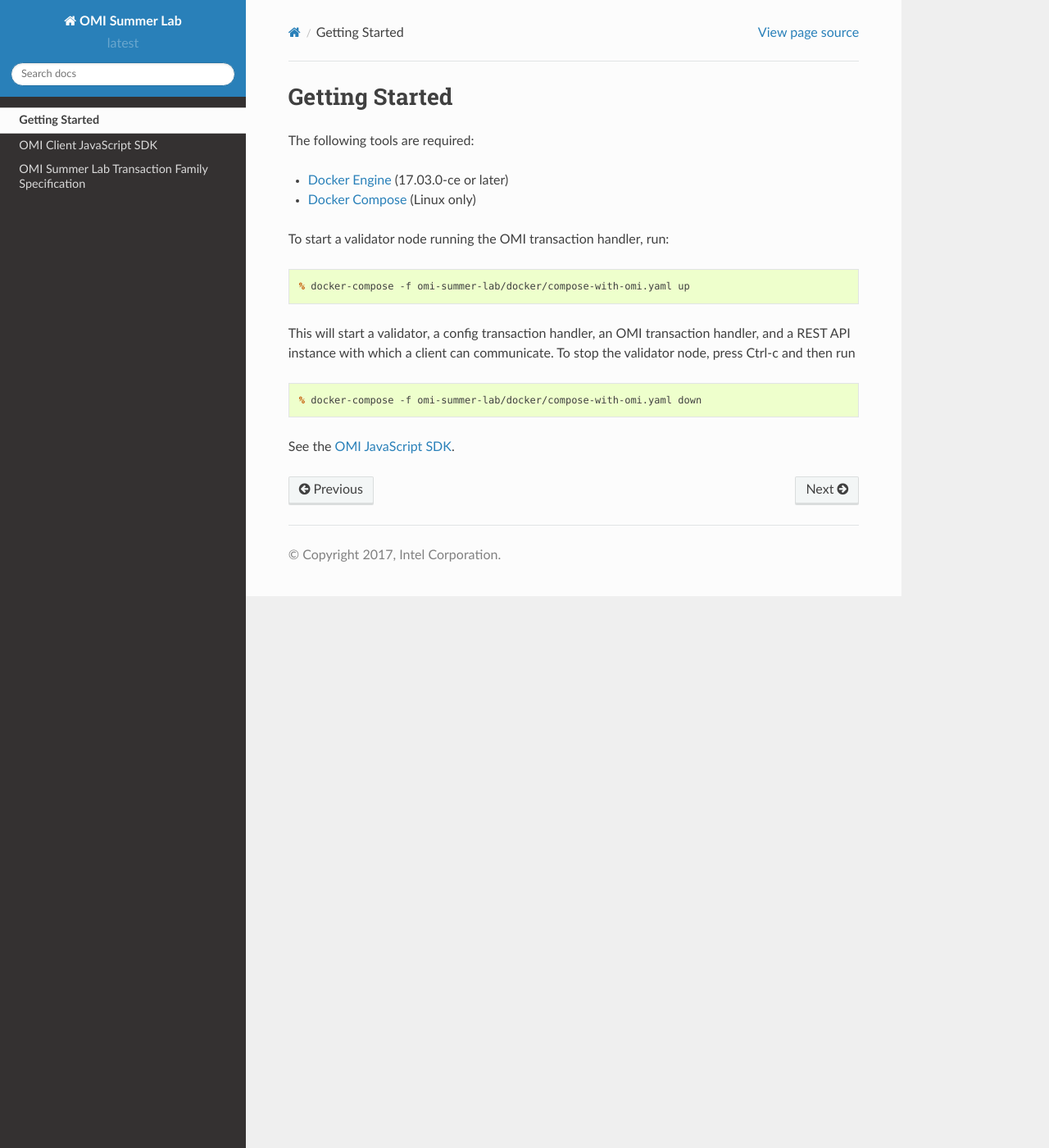
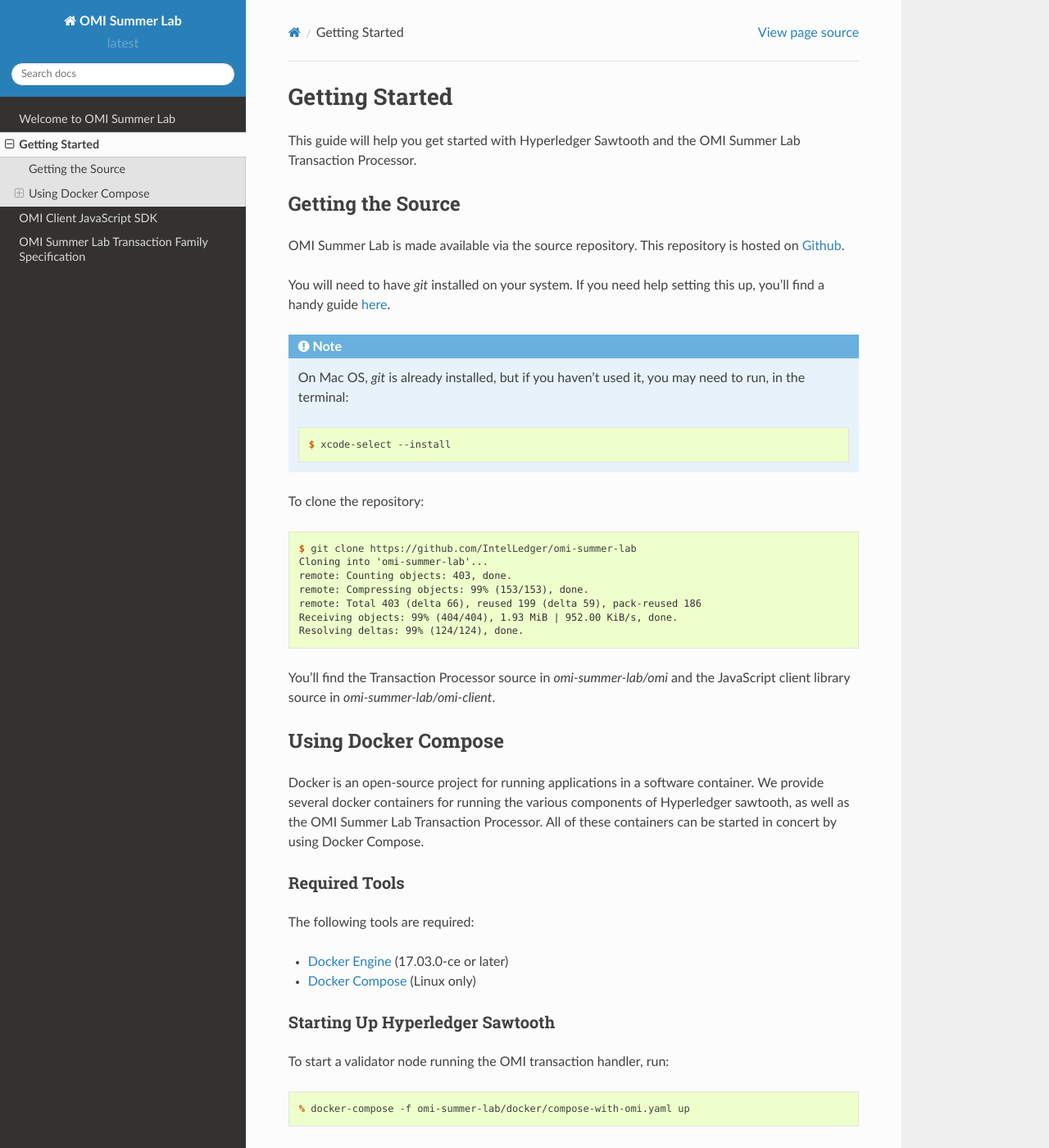
Before and after one commit to IntelLedger/omi-summer-lab, a Sphinx documentation site: the page built from docs/source/getting_started.rst, in a window 1280 px wide and 1400 px high. Shown: the whole window at 82% size. Built offline with Sphinx 7.4.7 and the Read the Docs theme 2.0.0, drawn with Linux system fonts in a browser that asks for light colours; some of the changed text lies outside the part shown.

Commit message:
Improved getting started doc; Add Welcome
Signed-off-by: Peter Schwarz <pschwarz@bitwise.io>

```diff
--- a/docs/source/_templates/indexcontent.html
+++ b/docs/source/_templates/indexcontent.html
@@ -1,13 +1,22 @@
 {%- extends "layout.html" %}
-{% set title = 'Overview' %}
+{% set title = 'OMI Summer Lab' %}
 {% block body %}
 
   <h1>OMI Summer Lab</h1>
 
+  <p class="biglink"><a class="biglink" href="{{ pathto("welcome")
+    }}">{% trans %}Welcome to OMI Summer Lab{% endtrans %}</a><br/>
+    <span class="linkdescr">{% trans %}Learn about OMI Summer Lab on
+      Hyperledger Sawtooth{% endtrans %}</span></p>
+
   <p class="biglink"><a class="biglink" href="{{ pathto("getting_started")
     }}">{% trans %}Getting Started{% endtrans %}</a><br/>
-    <span class="linkdescr">{% trans %}gettting started with OMI Summer Lab on
+    <span class="linkdescr">{% trans %}Gettting started with OMI Summer Lab on
       Hyperledger Sawtooth{% endtrans %}</span></p>
 
+  <p class="biglink"><a class="biglink" href="{{ pathto("omi_client")
+    }}">{% trans %}OMI Client JavaScript SDK{% endtrans %}</a><br/>
+    <span class="linkdescr">{% trans %}Using the OMI JavaScript Client SDK
+      {% endtrans %}</span></p>
 
 {% endblock %}
--- a/docs/source/contents.rst
+++ b/docs/source/contents.rst
@@ -4,6 +4,8 @@ Table of Contents
 
 .. toctree::
 
+   welcome.rst
+
    getting_started.rst
 
    omi_client.rst
--- a/docs/source/getting_started.rst
+++ b/docs/source/getting_started.rst
@@ -2,6 +2,55 @@
 Getting Started
 ***************
 
+This guide will help you get started with Hyperledger Sawtooth and the OMI
+Summer Lab Transaction Processor.
+
+Getting the Source
+******************
+
+OMI Summer Lab is made available via the source repository.  This repository is
+hosted on `Github <https://github.com/IntelLedger/omi-summer-lab>`__.
+
+You will need to have `git` installed on your system. If you need help setting
+this up, you'll find a handy guide `here
+<https://help.github.com/articles/set-up-git/>`__.
+
+.. note::
+
+  On Mac OS, `git` is already installed, but if you haven't used it, you may
+  need to run, in the terminal:
+
+  .. code-block:: console
+
+    $ xcode-select --install
+
+To clone the repository:
+
+.. code-block:: console
+
+  $ git clone https://github.com/IntelLedger/omi-summer-lab
+  Cloning into 'omi-summer-lab'...
+  remote: Counting objects: 403, done.
+  remote: Compressing objects: 99% (153/153), done.
+  remote: Total 403 (delta 66), reused 199 (delta 59), pack-reused 186
+  Receiving objects: 99% (404/404), 1.93 MiB | 952.00 KiB/s, done.
+  Resolving deltas: 99% (124/124), done.
+
+
+You'll find the Transaction Processor source in `omi-summer-lab/omi` and the
+JavaScript client library source in `omi-summer-lab/omi-client`.
+
+Using Docker Compose
+********************
+
+Docker is an open-source project for running applications in a software
+container.  We provide several docker containers for running the various
+components of Hyperledger sawtooth, as well as the OMI Summer Lab Transaction
+Processor. All of these containers can be started in concert by using Docker
+Compose.
+
+Required Tools
+==============
 
 The following tools are required:
 
@@ -9,17 +58,19 @@ The following tools are required:
   or later)
 * `Docker Compose <https://docs.docker.com/compose/install/>`_ (Linux only)
 
+Starting Up Hyperledger Sawtooth
+================================
+
 To start a validator node running the OMI transaction handler, run:
 
 .. code-block:: console
 
   % docker-compose -f omi-summer-lab/docker/compose-with-omi.yaml up
 
-This will start a validator, a config transaction handler, an OMI transaction handler, and a REST API instance with which a client can communicate. To stop the validator node, press Ctrl-c and then run
+This will start a validator, a config transaction handler, an OMI transaction
+handler, and a REST API instance with which a client can communicate. To stop
+the validator node, press Ctrl-c and then run:
 
 .. code-block:: console
 
   % docker-compose -f omi-summer-lab/docker/compose-with-omi.yaml down
-
-
-See the `OMI JavaScript SDK <omi_client/index.html>`__.
```
Also changed, not shown: docs/source/welcome.rst (added, +22 -0 lines).
